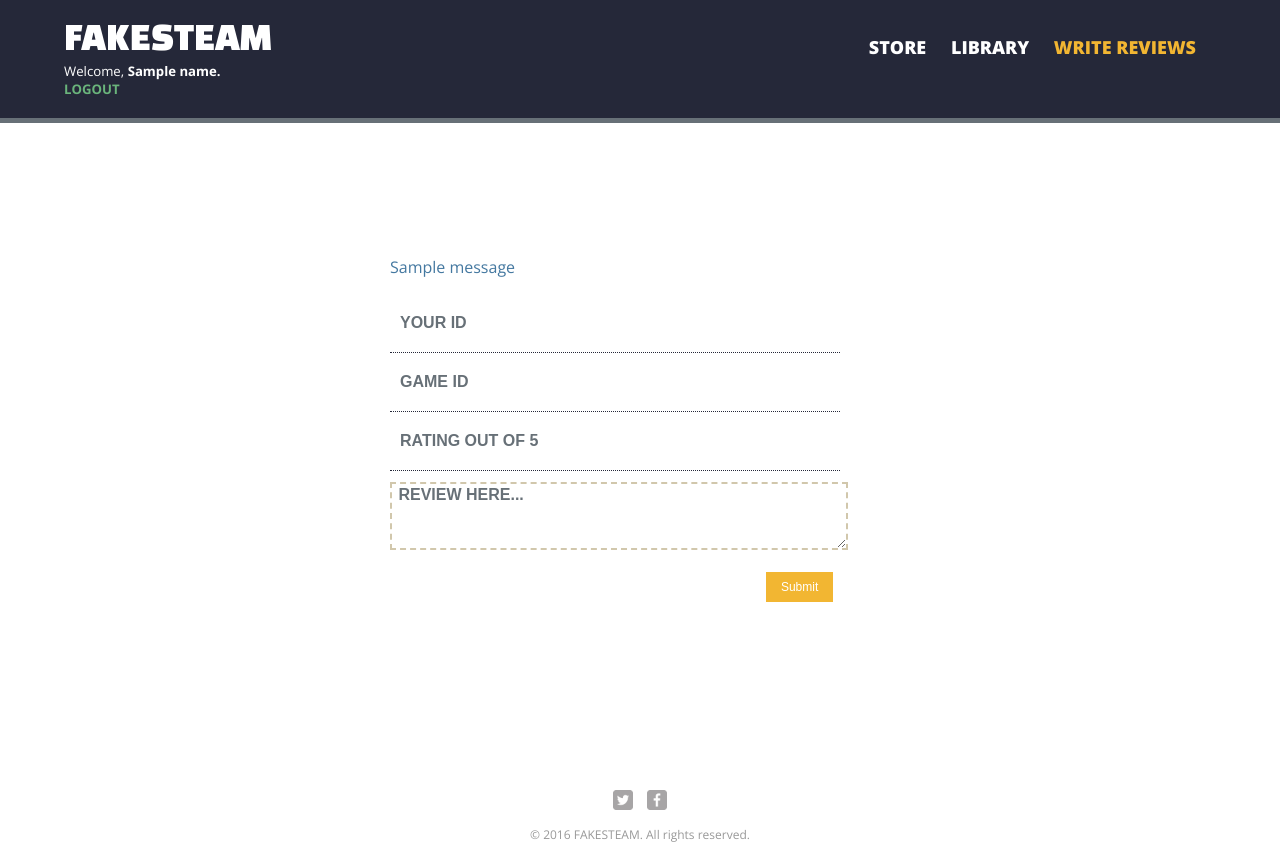
After one commit to JY-H/fakesteam, a Flask app: template app/templates/rate.html in a window 1280 px wide. The commit adds this page. Run offline with Flask 2, Linux system fonts and the light colour scheme; the template is opened without the code that fills it: most values are stand-ins (such as "Sample title", 1, 10 or a date in 2020); one stand-in notice (Sample message) is shown.

Commit message:
template for writing reviews page

```diff
--- a/app/templates/base_nav.html
+++ b/app/templates/base_nav.html
@@ -6,11 +6,11 @@
         {% if not permissions or permissions == "gamer" %}
         <li><a href="/library/">LIBRARY</a></li>
         {% elif permissions == "dev" %}
-        <li><a href="/submit/">SUBMIT</a></li>
+        <li><a href="/submit/">SUBMIT GAME</a></li>
         {% elif permissions == "admin" %}
-        <li><a href="evaluate.html">EVALUATE</a></li>
+        <li><a href="admin.html">APPROVE GAMES</a></li>
         {% endif %}
-        <li><a href="community.html">COMMUNITY</a></li>
+        <li><a href="/rate/">WRITE REVIEWS</a></li>
       </ul>
     </nav>
 {% endblock %}
--- a/app/templates/index.html
+++ b/app/templates/index.html
@@ -8,9 +8,9 @@
         {% elif permissions == "dev" %}
         <li><a href="/submit/">SUBMIT GAME</a></li>
         {% elif permissions == "admin" %}
-        <li><a href="evaluate.html">EVALUATE</a></li>
+        <li><a href="admin.html">APPROVE GAMES</a></li>
         {% endif %}
-        <li><a href="community.html">COMMUNITY</a></li>
+        <li><a href="/rate/">WRITE REVIEWS</a></li>
       </ul>
     </nav>
 {% endblock %}
--- a/app/templates/library.html
+++ b/app/templates/library.html
@@ -4,7 +4,7 @@
       <ul>
         <li><a href="/">STORE</a></li>
         <li><a href="/library/" class="selected">LIBRARY</a></li>
-        <li><a href="community.html">COMMUNITY</a></li>
+        <li><a href="/rate/">WRITE REVIEWS</a></li>
       </ul>
     </nav>
 {% endblock %}
--- /dev/null
+++ b/app/templates/rate.html
@@ -0,0 +1,40 @@
+{% extends "base.html" %}
+{% block header %}
+    <nav>
+      <ul>
+        <li><a href="/">STORE</a></li>
+        {% if not permissions or permissions == "gamer" %}
+        <li><a href="/library/">LIBRARY</a></li>
+        {% elif permissions == "dev" %}
+        <li><a href="/submit/">SUBMIT GAME</a></li>
+        {% elif permissions == "admin" %}
+        <li><a href="admin.html">APPROVE GAMES</a></li>
+        {% endif %}
+        <li><a href="/rate/" class="selected">WRITE REVIEWS</a></li>
+      </ul>
+    </nav>
+{% endblock %}
+{% block content %}
+<div class="container">
+   <div class="login">
+       {% with messages = get_flashed_messages() %}
+       {% if messages %}
+       <p class="register-login-link">
+           {% for message in messages %}
+           {{ message }}
+           {% endfor %}
+       </p>
+       {% endif %}
+       {% endwith %}
+      <form method="post" action="/register_dev/">
+          <input type="number" name="uid" placeholder="Your ID" required="required" class="input-txt" />
+          <input type="number" name="gameid" placeholder="Game ID" required="required" class="input-txt" />
+          <input type="number" name="stars" placeholder="Rating out of 5" class="input-txt" />
+          <textarea name="description" rows="4" cols="50" class="text-area"> REVIEW HERE...</textarea>
+          <div class="login-footer">
+            <button type="submit" class="submit-btn btn--right">Submit  </button>
+          </div>
+      </form>
+  </div>
+</div>
+{% endblock %}
--- a/app/templates/submit.html
+++ b/app/templates/submit.html
@@ -4,7 +4,7 @@
       <ul>
         <li><a href="/">STORE</a></li>
         <li><a href="/submit/" class="selected">SUBMIT GAME</a></li>
-        <li><a href="community.html">COMMUNITY</a></li>
+        <li><a href="/rate/">WRITE REVIEWS</a></li>
       </ul>
     </nav>
 {% endblock %}
```
